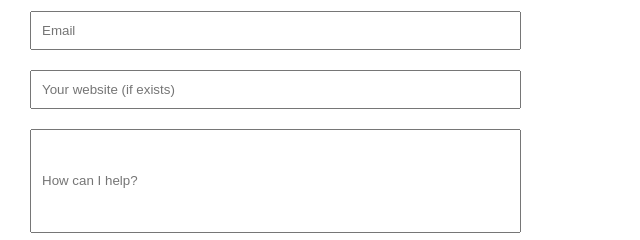
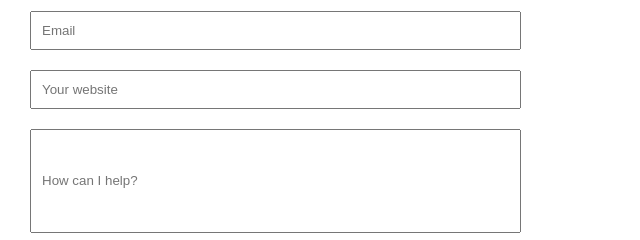
Before and after one commit to TarunK951/Protfolio_web, a website: page index.html in a window 1280 px wide. Shown: the part 9764-10004 px from the top of the page, 0-640 px from the left. Drawn offline with Linux system fonts and the light colour scheme.

Commit message:
Add files via upload

```diff
--- a/index.html
+++ b/index.html
@@ -738,7 +738,7 @@
           <div class="ContactInputs">
             <input placeholder="Your Name" class="contactBox" />
             <input placeholder="Email" class="contactBox" />
-            <input placeholder="Your website (if exists)" class="contactBox" />
+            <input placeholder="Your website" class="contactBox" />
             <input placeholder="How can I help?" class="helpBox" />
             <button class="touch">Get in Touch</button>
           </div>
```
